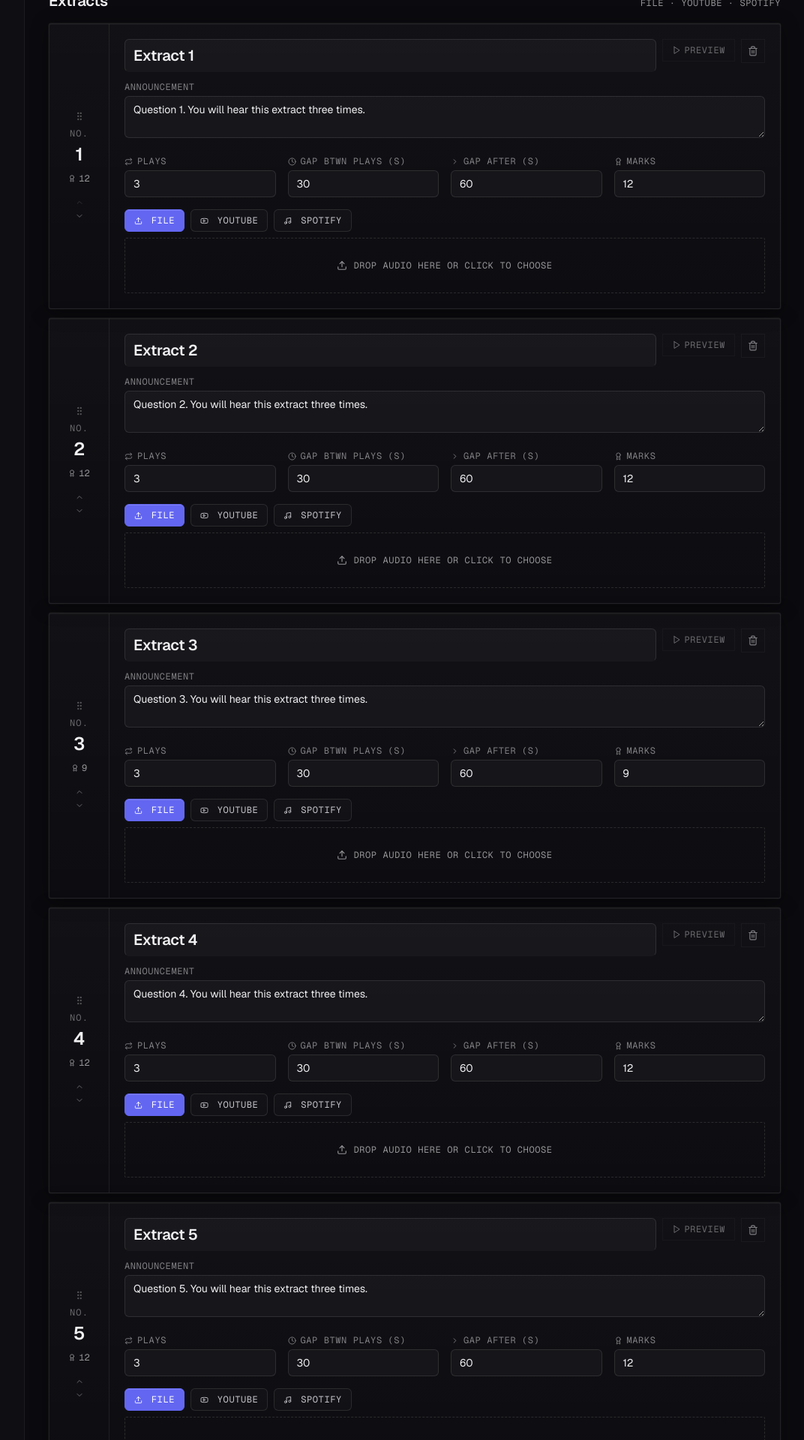
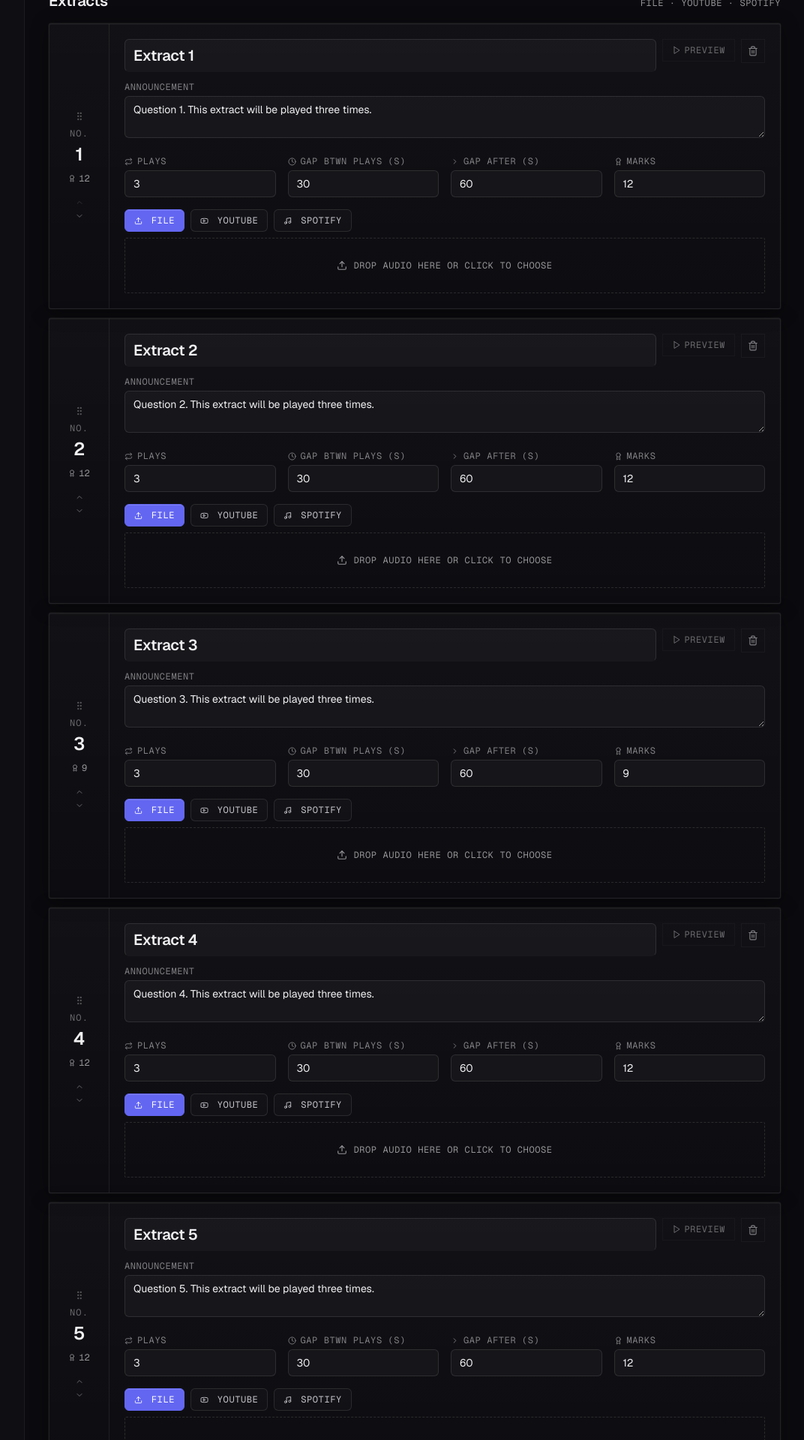
Before and after one commit to RichHoldsworth/aural-composer, a React (Vite) app: page / in a window 1280 px wide. Shown: the part 620-2540 px from the top of the page at 75% size, without its empty margins (207-1279 px from the left). Built offline with nearby package versions, Linux system fonts and the light colour scheme.

Commit message:
Update App.jsx

```diff
--- a/src/App.jsx
+++ b/src/App.jsx
@@ -3,21 +3,21 @@ import { Upload, Play, Pause, Download, Music, Trash2, Clock, Repeat, FileAudio,
 
 // ===== Default exam =====
 const DEFAULT_QUESTIONS = [
-  { id: 1, label: 'Extract 1', plays: 3, gapBetweenPlays: 30, gapAfter: 60, marks: 12, intro: 'Question 1. You will hear this extract three times.', source: null },
-  { id: 2, label: 'Extract 2', plays: 3, gapBetweenPlays: 30, gapAfter: 60, marks: 12, intro: 'Question 2. You will hear this extract three times.', source: null },
-  { id: 3, label: 'Extract 3', plays: 3, gapBetweenPlays: 30, gapAfter: 60, marks: 9, intro: 'Question 3. You will hear this extract three times.', source: null },
-  { id: 4, label: 'Extract 4', plays: 3, gapBetweenPlays: 30, gapAfter: 60, marks: 12, intro: 'Question 4. You will hear this extract three times.', source: null },
-  { id: 5, label: 'Extract 5', plays: 3, gapBetweenPlays: 30, gapAfter: 60, marks: 12, intro: 'Question 5. You will hear this extract three times.', source: null },
-  { id: 6, label: 'Extract 6', plays: 2, gapBetweenPlays: 20, gapAfter: 45, marks: 3, intro: 'Question 6. You will hear this extract two times.', source: null },
-  { id: 7, label: 'Extract 7', plays: 3, gapBetweenPlays: 25, gapAfter: 45, marks: 7, intro: 'Question 7. You will hear this extract three times.', source: null },
-  { id: 8, label: 'Extract 8', plays: 3, gapBetweenPlays: 25, gapAfter: 30, marks: 8, intro: 'Question 8. You will hear this extract three times. This is the final extract.', source: null },
+  { id: 1, label: 'Extract 1', plays: 3, gapBetweenPlays: 30, gapAfter: 60, marks: 12, intro: 'Question 1. This extract will be played three times.', source: null },
+  { id: 2, label: 'Extract 2', plays: 3, gapBetweenPlays: 30, gapAfter: 60, marks: 12, intro: 'Question 2. This extract will be played three times.', source: null },
+  { id: 3, label: 'Extract 3', plays: 3, gapBetweenPlays: 30, gapAfter: 60, marks: 9, intro: 'Question 3. This extract will be played three times.', source: null },
+  { id: 4, label: 'Extract 4', plays: 3, gapBetweenPlays: 30, gapAfter: 60, marks: 12, intro: 'Question 4. This extract will be played three times.', source: null },
+  { id: 5, label: 'Extract 5', plays: 3, gapBetweenPlays: 30, gapAfter: 60, marks: 12, intro: 'Question 5. This extract will be played three times.', source: null },
+  { id: 6, label: 'Extract 6', plays: 2, gapBetweenPlays: 20, gapAfter: 45, marks: 3, intro: 'Question 6. This extract will be played three times.', source: null },
+  { id: 7, label: 'Extract 7', plays: 3, gapBetweenPlays: 25, gapAfter: 45, marks: 7, intro: 'Question 7. This extract will be played three times.', source: null },
+  { id: 8, label: 'Extract 8', plays: 3, gapBetweenPlays: 25, gapAfter: 30, marks: 8, intro: 'Question 8. This extract will be played three times.', source: null },
 ];
 
 const DEFAULT_SCRIPT = {
-  opening: 'Trinity School Examination. This is the Music Listening and Appraising examination. This sound file contains extracts you will need to anser the questions.',
+  opening: 'Trinity School Examination. This is the Music Listening and Appraising examination. This sound file contains extracts you will need to answer the questions.',
   postReading: 'Your five minutes of reading time is now over. The listening section will now begin.',
   // {n} = play number as a numeral (2, 3, 4...). {ord} = ordinal word (second, third, fourth...). {final} expands to " and final" when this is the last play, else empty.
-  betweenPlays: 'You will now hear the extract for the {ord}{final} time.',
+  betweenPlays: 'Here is the extract for the {ord}{final} time.',
   ending: 'This is the end of the listening section of the examination.',
 };
 
```
